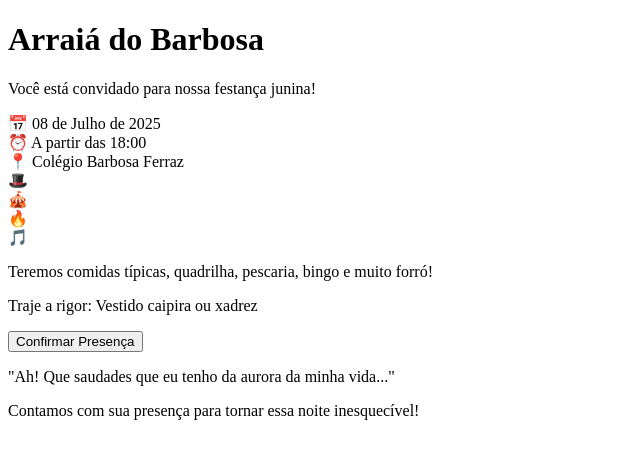
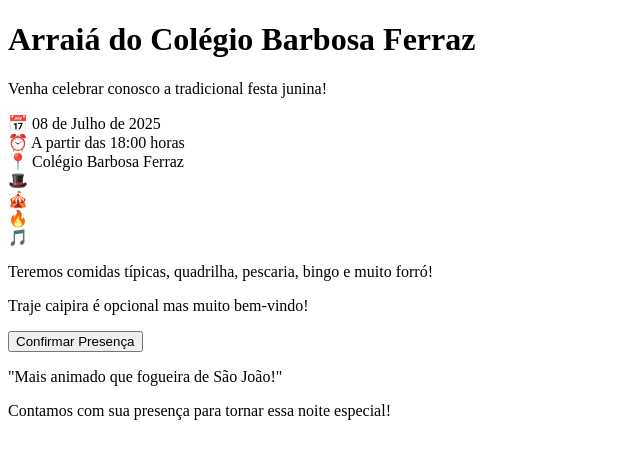
Before and after one commit to jeanxd89/festajuninabarbosa, a plain HTML site: page index.html in a window 1280 px wide. Shown: the whole page, without its empty margins (0-640 px from the left). Drawn offline with Linux system fonts and the light colour scheme.

Commit message:
Update index.html

```diff
--- a/index.html
+++ b/index.html
@@ -4,11 +4,11 @@
     <meta charset="UTF-8">
     <meta name="viewport" content="width=device-width, initial-scale=1.0">
     <title>Convite de Festa Junina</title>
-  </head>
+    </head>
 <body>
     <div class="convite">
-        <h1>Arraiá do Barbosa</h1>
-        <p class="subtitulo">Você está convidado para nossa festança junina!</p>
+        <h1>Arraiá do Colégio Barbosa Ferraz</h1>
+        <p class="subtitulo">Venha celebrar conosco a tradicional festa junina!</p>
 
         <div class="detalhes">
             <div class="detalhe-item">
@@ -18,12 +18,12 @@
 
             <div class="detalhe-item">
                 <span class="icone">⏰</span>
-                <span>A partir das 18:00</span>
+                <span>A partir das 18:00 horas</span>
             </div>
 
             <div class="detalhe-item">
                 <span class="icone">📍</span>
-                <span> Colégio Barbosa Ferraz</span>
+                <span>Colégio Barbosa Ferraz</span>
             </div>
         </div>
 
@@ -35,9 +35,9 @@
         </div>
 
         <p>Teremos comidas típicas, quadrilha, pescaria, bingo e muito forró!</p>
-        <p>Traje a rigor: Vestido caipira ou xadrez</p>
+        <p>Traje caipira é opcional mas muito bem-vindo!</p>
 
-        <button class="botao" onclick="window.location.href='festajunina.html'">
+        <button class="botao" onclick="window.location.href='confirmar.html'">
             Confirmar Presença
         </button>
 
@@ -50,8 +50,8 @@
         </div>
 
         <footer>
-            <p>"Ah! Que saudades que eu tenho da aurora da minha vida..."</p>
-            <p>Contamos com sua presença para tornar essa noite inesquecível!</p>
+            <p>"Mais animado que fogueira de São João!"</p>
+            <p>Contamos com sua presença para tornar essa noite especial!</p>
         </footer>
     </div>
 </body>
```
